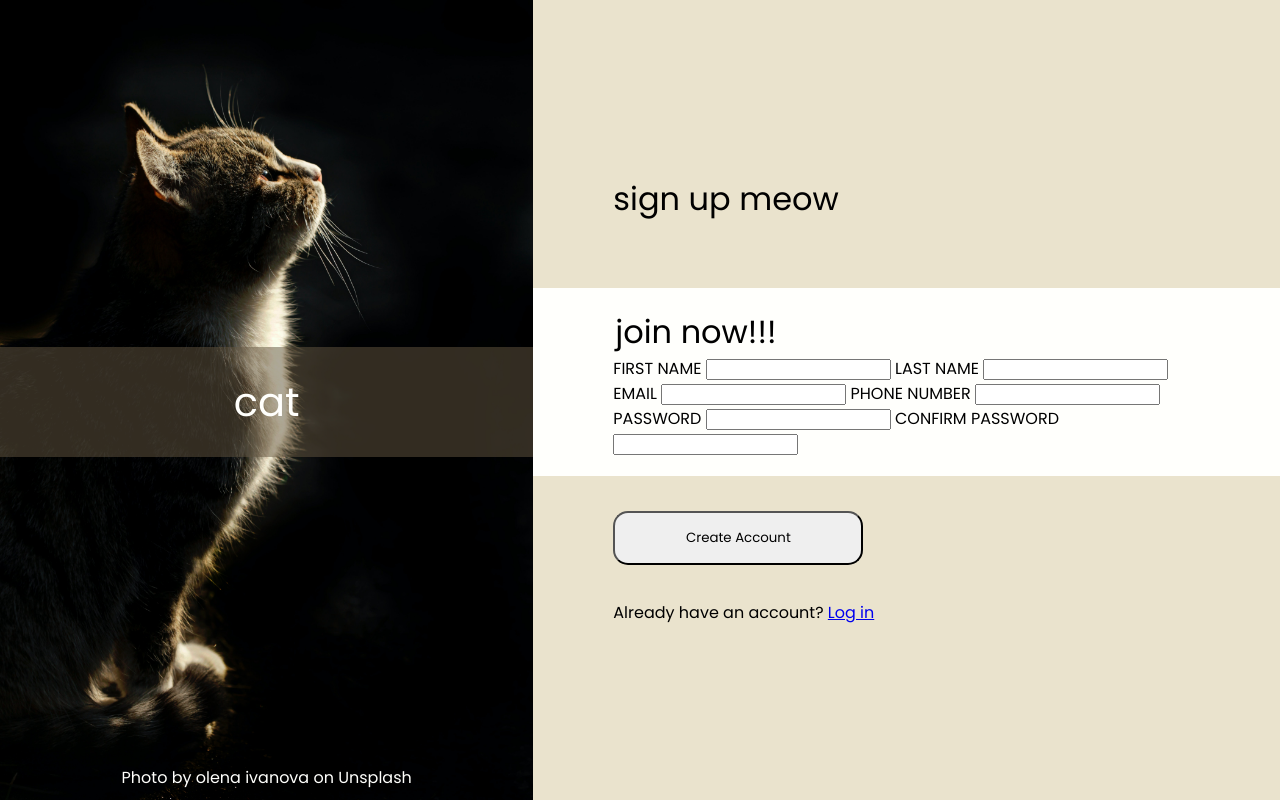
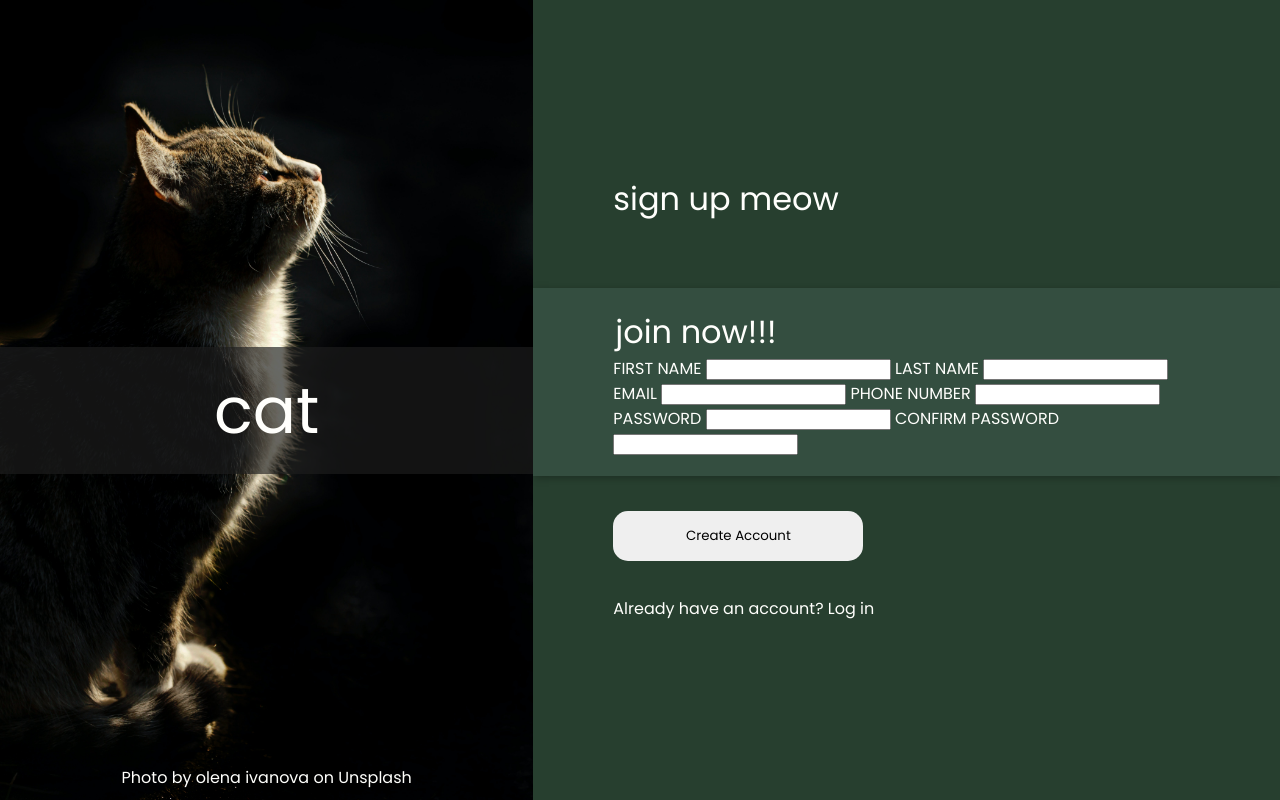
Before and after one commit to yipqp/sign-up-form, a plain HTML site: page index.html in a window 1280 px wide. Drawn offline with Linux system fonts and the light colour scheme.

Commit message:
Update colors

```diff
--- a/style.css
+++ b/style.css
@@ -1,3 +1,11 @@
+/* https://coolors.co/ab783f-907d5e-020303-fffffc-eae3cd */
+
+:root {
+    --main-background: #273F2F;
+    --form-background: #344e40;
+    --text-color: #FFFFFC;
+}
+
 * {
     box-sizing: border-box;
 }
@@ -7,7 +15,8 @@ body {
     padding: 0;
     display: flex;
     font-family: "Poppins", sans-serif;
-    background-color: #EAE3CD;
+    background-color: var(--main-background);
+    color: var(--text-color);
 }
 
 main {
@@ -35,17 +44,17 @@ main > div {
 .title-container,
 .credits-footer {
     position: absolute;
-    color: #FFFFFC;
+    color: var(--text-color);
 }
 
 .title-container {
     top: 0;
     width: 100%;
     text-align: center;
-    font-size: 2.5rem;
+    font-size: 4rem;
     margin-top: 65%;
-    padding: 25px;
-    background-color: #63564083;
+    padding: 1rem;
+    background-color: #1d1d1da9;
 }
 
 .credits-footer {
@@ -66,8 +75,9 @@ label {
 
 form {
     width: 100%;
-    background-color: #FFFFFC;
     padding: 20px 80px;
+    background-color: var(--form-background);
+    box-shadow: #00000048 2px 2px 8px;
 }
 
 legend {
@@ -82,8 +92,15 @@ legend {
 button {
     font-family: "Poppins", sans-serif;
     cursor: pointer;
+    border: none;
     margin: 35px 0;
     width: 250px;
     border-radius: 15px;
     padding: 15px 20px;
+
 }
+
+span > a {
+    text-decoration: none;
+    color: inherit;
+}
```
